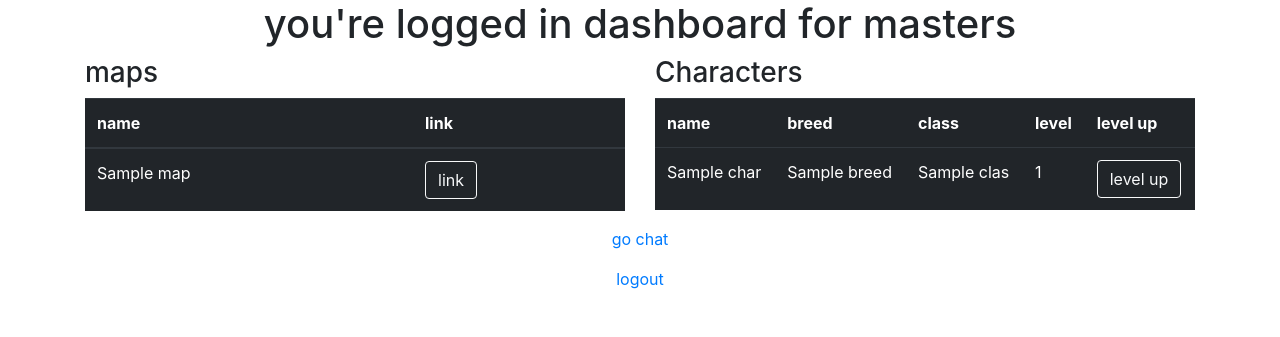
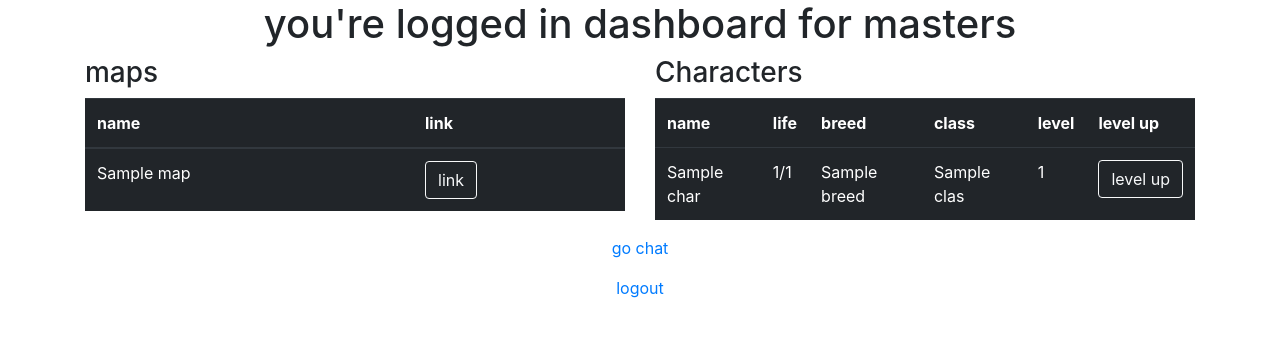
Before and after one commit to jvmaia/rpg, a Django app: page /game/master/ in a window 1280 px wide. Shown: the top 337 px of the page. Run offline with Django 3.2, Linux system fonts and the light colour scheme; a user stored in the database is signed in; tables that the repository leaves empty hold one stand-in row (values such as "Sample post"); parts of the project's set-up code (start-up, migrations or seed data) failed here and were passed over; some libraries are stand-ins or nearby versions.

Commit message:
add char'ss life to dashboard master

```diff
--- a/templates/game/dashboard_master.html
+++ b/templates/game/dashboard_master.html
@@ -30,6 +30,7 @@
                     <table class="table table-hover table-dark">
                         <tr>
                             <th>name</th>
+                            <th>life</th>
                             <th>breed</th>
                             <th>class</th>
                             <th>level</th>
@@ -38,6 +39,7 @@
                         {% for char in chars %}
                             <tr>
                                 <td>{{ char.name  }}</td>
+                                <td>{{ char.actual_life }}/{{ char.life }}</td>
                                 <td>{{ char.breed  }}</td>
                                 <td>{{ char.klass  }}</td>
                                 <td>{{ char.level  }}</td>
```
